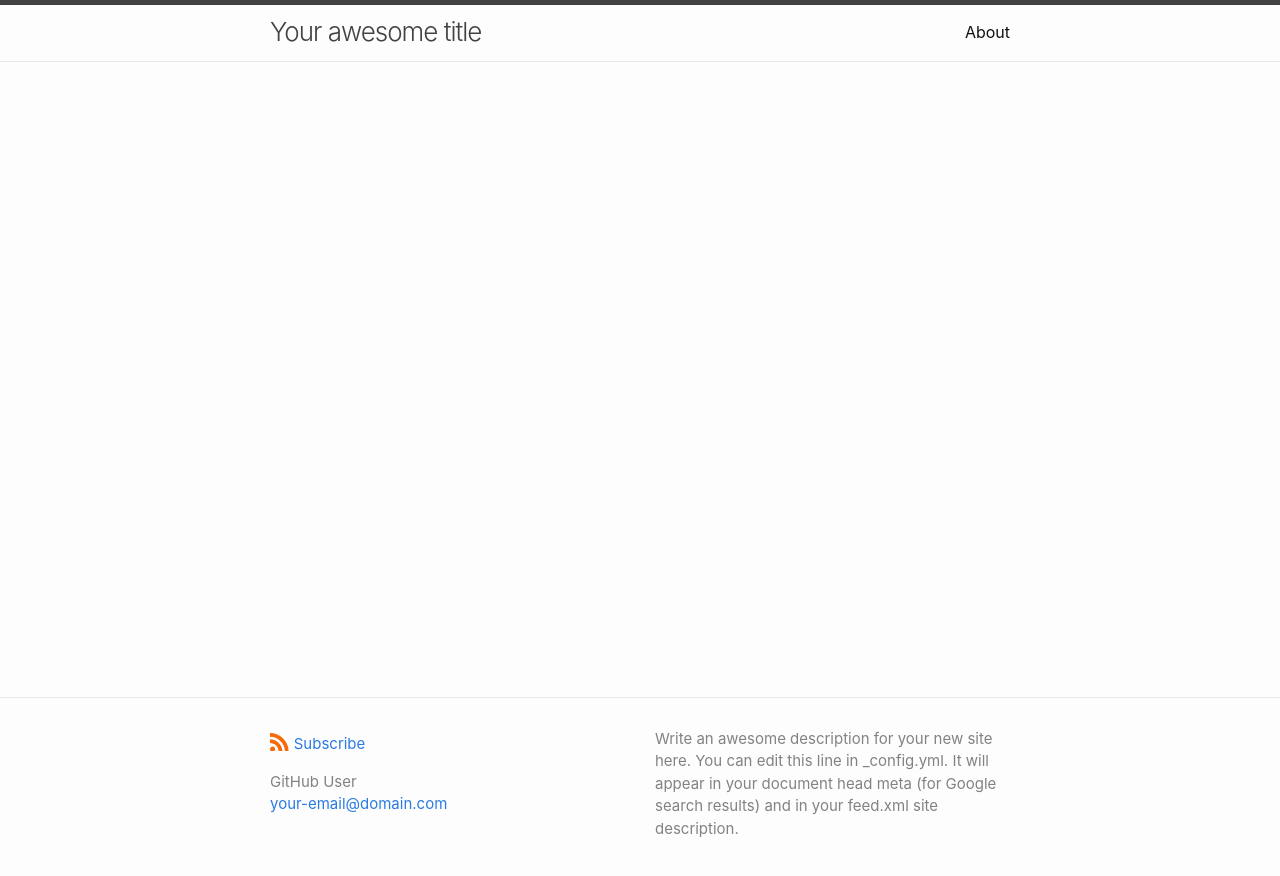
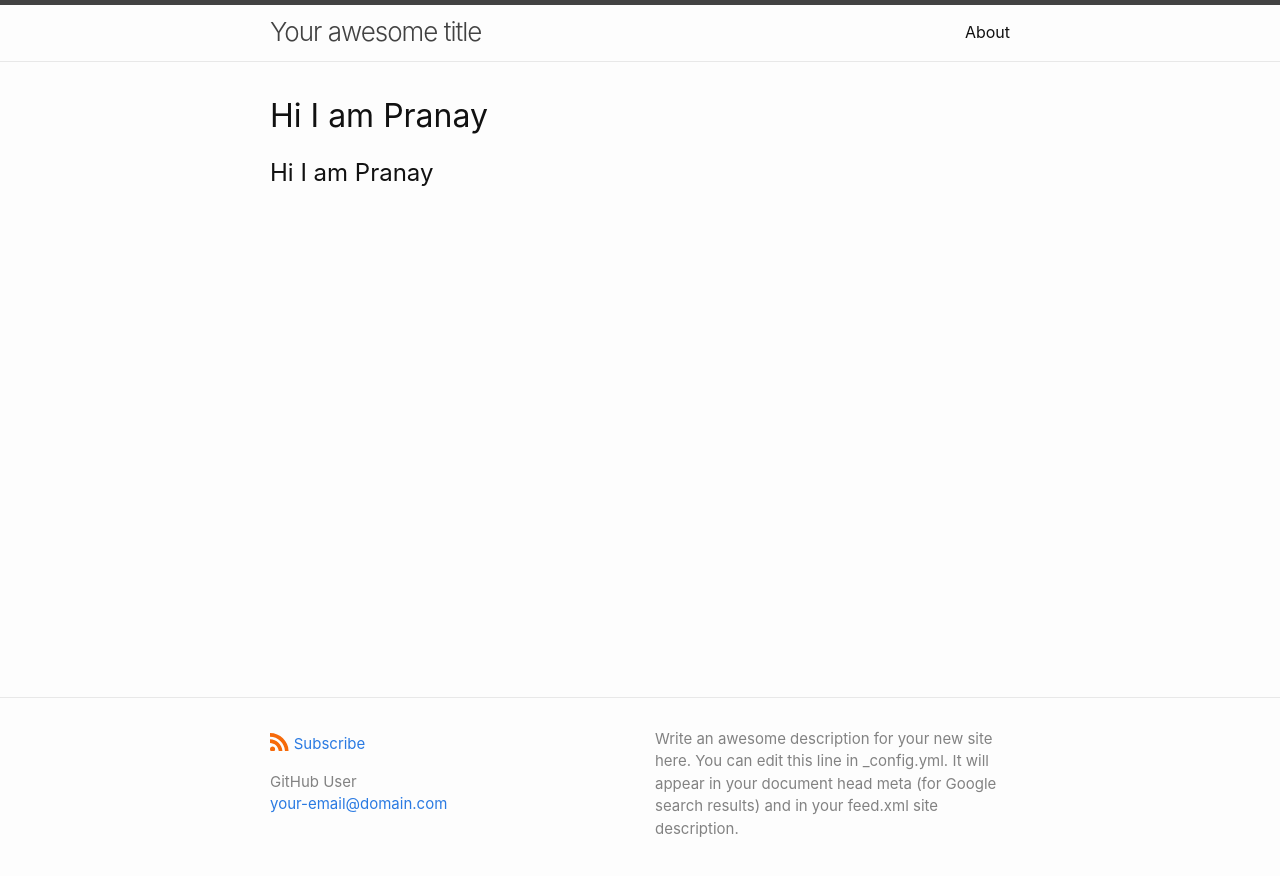
Before and after one commit to pranay1990/pranay1990.github.io, a Jekyll site: the page built from index.md, in a window 1280 px wide. Shown: the top 876 px of the page. Built offline with Jekyll 4.4.1, drawn with Linux system fonts in a browser that asks for light colours; our own code applies the rules of GitHub Pages for plain Markdown files.

Commit message:
Update index.md

```diff
--- a/index.md
+++ b/index.md
@@ -7,3 +7,4 @@
 #
 layout: home
 ---
+## Hi I am Pranay
```
